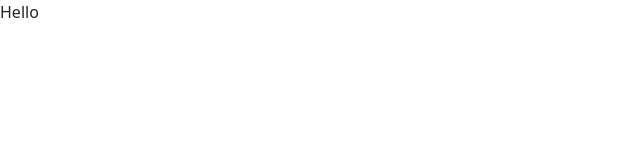
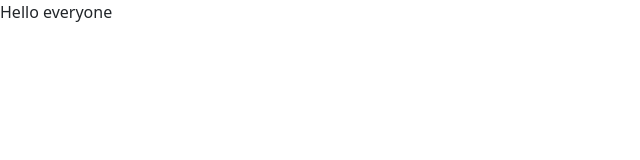
Before and after one commit to chinhtrinhtdt/stackover-frontend, a React (Create React App) app: page / in a window 1280 px wide. Shown: the top 160 px of the page, without its empty margins (0-640 px from the left). Built offline with nearby package versions, Linux system fonts and the light colour scheme.

Commit message:
fix syntax

```diff
--- a/src/App.tsx
+++ b/src/App.tsx
@@ -4,7 +4,7 @@ import "./App.css";
 const App = () => {
 
   const renderScreen = () => {
-    return <>Hello</>
+    return <>Hello everyone</>
   }
 
   return (
```
